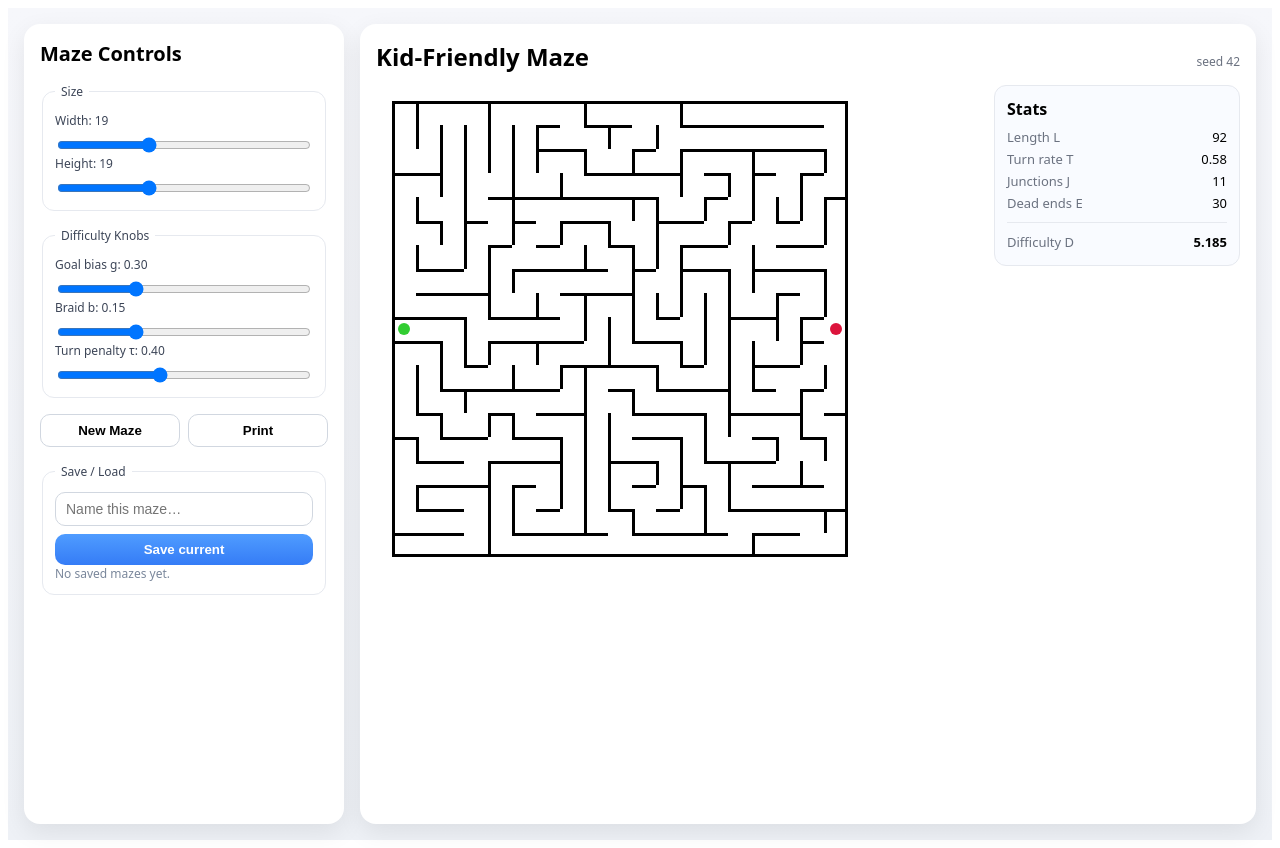
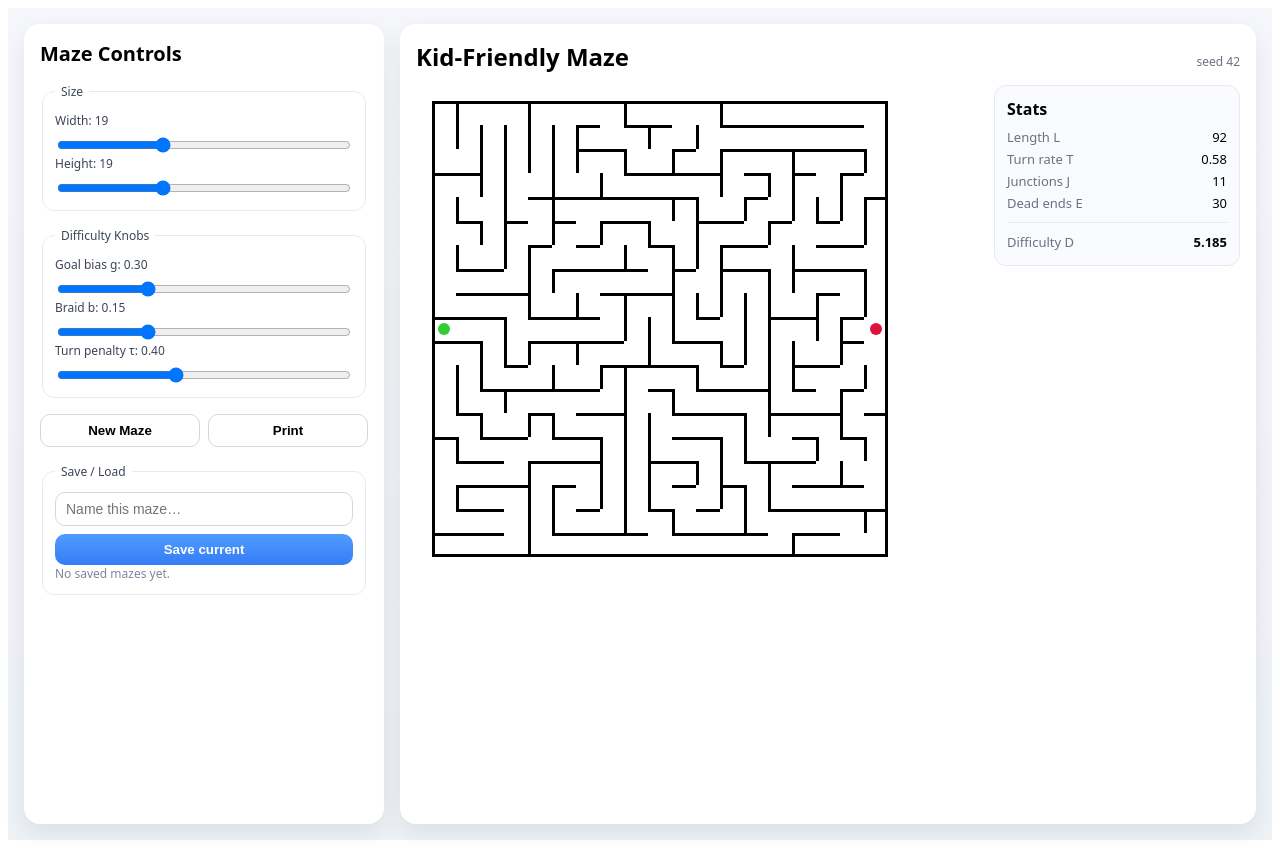
Before and after one commit to JENkt4k/maze-pwa, a React (Vite) app: page / in a window 1280 px wide. Built offline with nearby package versions, Linux system fonts and the light colour scheme.

Commit message:
updated code banner

```diff
--- a/src/App.tsx
+++ b/src/App.tsx
@@ -1,11 +1,12 @@
 import React, { useEffect, useMemo, useRef, useState } from "react";
-import { registerSW } from "virtual:pwa-register";   // ✅ keep this
+import { registerSW } from "virtual:pwa-register";   // simple & robust
 import { createMaze, toSVG } from "./maze";
 
+/* ----------------------- Types & localStorage helpers ----------------------- */
 
 type SavedMaze = {
-  id: string;                  // uuid-ish
-  name: string;                // user label
+  id: string;
+  name: string;
   params: {
     width: number;
     height: number;
@@ -14,10 +15,10 @@ type SavedMaze = {
     b: number;
     tau: number;
   };
-  createdAt: number;           // ms epoch
+  createdAt: number;
 };
 
-const STORAGE_KEY = 'savedMazes:v1';
+const STORAGE_KEY = "savedMazes:v1";
 
 function loadSaved(): SavedMaze[] {
   try {
@@ -25,7 +26,9 @@ function loadSaved(): SavedMaze[] {
     if (!raw) return [];
     const arr = JSON.parse(raw) as SavedMaze[];
     return Array.isArray(arr) ? arr : [];
-  } catch { return []; }
+  } catch {
+    return [];
+  }
 }
 
 function saveAll(list: SavedMaze[]) {
@@ -36,35 +39,84 @@ function uid() {
   return Math.random().toString(36).slice(2) + Date.now().toString(36);
 }
 
+/* ------------------------------ Install helper ----------------------------- */
+
+function usePWAInstall() {
+  const [deferred, setDeferred] = useState<any>(null);
+  const [canInstall, setCanInstall] = useState(false);
+
+  useEffect(() => {
+    const onBip = (e: any) => {
+      e.preventDefault();
+      setDeferred(e);
+      setCanInstall(true);
+    };
+    window.addEventListener("beforeinstallprompt", onBip);
+    return () => window.removeEventListener("beforeinstallprompt", onBip);
+  }, []);
+
+  async function install() {
+    if (!deferred) return;
+    setCanInstall(false);
+    await deferred.prompt();
+    setDeferred(null);
+  }
+
+  return { canInstall, install };
+}
+
+/* --------------------------------- Component -------------------------------- */
+
 export default function App() {
   // PWA status via registerSW (no React hook)
   const [needRefresh, setNeedRefresh] = useState(false);
   const [offlineReady, setOfflineReady] = useState(false);
   const updateSWRef = useRef<((reloadPage?: boolean) => void) | null>(null);
-  // --- Parameters / state ---
+
+  useEffect(() => {
+    const updateSW = registerSW({
+      immediate: true,
+      onNeedRefresh: () => setNeedRefresh(true),
+      onOfflineReady: () => setOfflineReady(true),
+    });
+    updateSWRef.current = updateSW;
+  }, []);
+
+  const { canInstall, install } = usePWAInstall();
+
+  // --- Maze parameters / state ---
   const [seed, setSeed] = useState(42);
   const [width, setWidth] = useState(19);
   const [height, setHeight] = useState(19);
-  const [g, setG] = useState(0.30);
+  const [g, setG] = useState(0.3);
   const [b, setB] = useState(0.15);
-  const [tau, setTau] = useState(0.40);
+  const [tau, setTau] = useState(0.4);
 
   const [saved, setSaved] = useState<SavedMaze[]>([]);
   const [selectedId, setSelectedId] = useState<string | null>(null);
-  const [saveName, setSaveName] = useState('');
+  const [saveName, setSaveName] = useState("");
 
-  // load saved list once
-  useEffect(() => { setSaved(loadSaved()); }, []);
+  useEffect(() => {
+    setSaved(loadSaved());
+  }, []);
 
   const { svg, stats, currentParams } = useMemo(() => {
     const params = { width, height, seed, g, b, tau };
     const { maze, stats } = createMaze(params);
-    const svg = toSVG(maze, { cell: 24, stroke: 3, margin: 16, showStartGoal: true });
+    const svg = toSVG(maze, {
+      cell: 24,
+      stroke: 3,
+      margin: 16,
+      showStartGoal: true,
+      startIcon: "🚀",
+      goalIcon: "🏁",
+      iconScale: 0.7,
+    });
     return { svg, stats, currentParams: params };
   }, [width, height, seed, g, b, tau]);
 
   function newMaze() {
-    setSeed(s => s + 1);
+    setSeed((s) => s + 1);
   }
 
   function handleSave() {
@@ -78,12 +130,12 @@ export default function App() {
     const next = [entry, ...saved];
     setSaved(next);
     saveAll(next);
-    setSaveName('');
+    setSaveName("");
     setSelectedId(entry.id);
   }
 
   function handleLoad(id: string) {
-    const item = saved.find(s => s.id === id);
+    const item = saved.find((s) => s.id === id);
     if (!item) return;
     const p = item.params;
     setWidth(p.width);
@@ -96,14 +148,13 @@ export default function App() {
   }
 
   function handleDelete(id: string) {
-    const next = saved.filter(s => s.id !== id);
+    const next = saved.filter((s) => s.id !== id);
     setSaved(next);
     saveAll(next);
     if (selectedId === id) setSelectedId(null);
   }
 
   function handlePrint() {
-    // Build a full minimal HTML doc with ONLY the SVG
     const html = `<!DOCTYPE html>
 <html>
 <head>
@@ -112,7 +163,6 @@ export default function App() {
 <style>
   html, body { margin: 0; padding: 0; background: #fff; }
   .wrap { display: flex; align-items: center; justify-content: center; min-height: 100vh; padding: 16px; }
-    /* Keep SVG inside margins on paper */
   svg { width: 95vw; height: auto; max-height: 95vh; }
   @page { margin: 10mm; }
   @media print { .wrap { padding: 0; } }
@@ -121,64 +171,85 @@ export default function App() {
 <body>
   <div class="wrap">${svg}</div>
   <script>
-      // Wait for layout to settle before printing
-      window.addEventListener('load', () => {
-        setTimeout(() => { window.print(); }, 0);
-      });
-      // Close after printing (optional)
+    window.addEventListener('load', () => { setTimeout(() => { window.print(); }, 0); });
     window.addEventListener('afterprint', () => { window.close(); });
   </script>
 </body>
 </html>`;
-
-    // Use a Blob URL instead of document.write (more reliable)
-    const blob = new Blob([html], { type: 'text/html' });
+    const blob = new Blob([html], { type: "text/html" });
     const url = URL.createObjectURL(blob);
-
-    const win = window.open(url, '_blank', 'noopener,noreferrer,width=900,height=1200');
-    if (!win) return; // popup blocked
-
-    // Revoke the object URL once the print window has loaded it
+    const win = window.open(url, "_blank", "noopener,noreferrer,width=900,height=1200");
+    if (!win) return;
     const cleanup = () => URL.revokeObjectURL(url);
-    // Some browsers fire 'load' on the opened window, others only on its document
-    win.addEventListener?.('load', cleanup);
-    // Fallback cleanup after a few seconds
+    win.addEventListener?.("load", cleanup);
     setTimeout(cleanup, 10000);
   }
 
   return (
-    <div style={{
-      minHeight: '100vh',
-      display: 'grid',
-      gridTemplateColumns: '320px 1fr',
+    <div
+      style={{
+        minHeight: "100vh",
+        display: "grid",
+        gridTemplateColumns: "minmax(0, 360px) 1fr",
         gap: 16,
         padding: 16,
-      fontFamily: 'system-ui, -apple-system, Segoe UI, Roboto, sans-serif',
-      background: 'linear-gradient(180deg,#f6f7fb,#eef1f6)'
-    }}>
-      {/* Sidebar controls */}
-      <aside style={{
-        background: '#fff',
+        fontFamily: "system-ui, -apple-system, Segoe UI, Roboto, sans-serif",
+        background: "linear-gradient(180deg,#f6f7fb,#eef1f6)",
+      }}
+    >
+      <style>
+        {`
+        @media (max-width: 840px) {
+          body > div:first-child { grid-template-columns: 1fr !important; }
+        }
+        svg { max-width: 100%; height: auto; }
+      `}
+      </style>
+
+      {/* Sidebar */}
+      <aside
+        style={{
+          background: "#fff",
           borderRadius: 16,
-        boxShadow: '0 8px 24px rgba(0,0,0,0.08)',
+          boxShadow: "0 8px 24px rgba(0,0,0,0.08)",
           padding: 16,
-        display: 'flex',
-        flexDirection: 'column',
-        gap: 16
-      }}>
-        <h2 style={{ margin: 0, fontSize: 20 }}>Maze Controls</h2>
+          display: "flex",
+          flexDirection: "column",
+          gap: 16,
+        }}
+      >
+        <h2 style={{ margin: 0, fontSize: 20, display: "flex", justifyContent: "space-between" }}>
+          Maze Controls
+          {canInstall && (
+            <button style={btnSm} onClick={install} title="Install app">
+              Install
+            </button>
+          )}
+        </h2>
 
         <fieldset style={fs}>
           <legend style={lg}>Size</legend>
           <Label>
             Width: {width}
-            <input type="range" min={7} max={41} step={2} value={width}
-                   onChange={e => setWidth(parseInt(e.target.value))}/>
+            <input
+              type="range"
+              min={7}
+              max={41}
+              step={2}
+              value={width}
+              onChange={(e) => setWidth(parseInt(e.target.value))}
+            />
           </Label>
           <Label>
             Height: {height}
-            <input type="range" min={7} max={41} step={2} value={height}
-                   onChange={e => setHeight(parseInt(e.target.value))}/>
+            <input
+              type="range"
+              min={7}
+              max={41}
+              step={2}
+              value={height}
+              onChange={(e) => setHeight(parseInt(e.target.value))}
+            />
           </Label>
         </fieldset>
 
@@ -186,144 +257,189 @@ export default function App() {
           <legend style={lg}>Difficulty Knobs</legend>
           <Label>
             Goal bias g: {g.toFixed(2)}
-            <input type="range" min={0} max={1} step={0.01} value={g}
-                   onChange={e => setG(parseFloat(e.target.value))}/>
+            <input
+              type="range"
+              min={0}
+              max={1}
+              step={0.01}
+              value={g}
+              onChange={(e) => setG(parseFloat(e.target.value))}
+            />
           </Label>
           <Label>
             Braid b: {b.toFixed(2)}
-            <input type="range" min={0} max={0.5} step={0.01} value={b}
-                   onChange={e => setB(parseFloat(e.target.value))}/>
+            <input
+              type="range"
+              min={0}
+              max={0.5}
+              step={0.01}
+              value={b}
+              onChange={(e) => setB(parseFloat(e.target.value))}
+            />
           </Label>
           <Label>
             Turn penalty τ: {tau.toFixed(2)}
-            <input type="range" min={0} max={1} step={0.01} value={tau}
-                   onChange={e => setTau(parseFloat(e.target.value))}/>
+            <input
+              type="range"
+              min={0}
+              max={1}
+              step={0.01}
+              value={tau}
+              onChange={(e) => setTau(parseFloat(e.target.value))}
+            />
           </Label>
         </fieldset>
 
-        <div style={{ display: 'grid', gridTemplateColumns: '1fr 1fr', gap: 8 }}>
-          <button style={btn} onClick={newMaze}>New Maze</button>
-          <button style={btn} onClick={handlePrint}>Print</button>
+        <div style={{ display: "grid", gridTemplateColumns: "1fr 1fr", gap: 8 }}>
+          <button style={btn} onClick={newMaze}>
+            New Maze
+          </button>
+          <button style={btn} onClick={handlePrint}>
+            Print
+          </button>
         </div>
 
         <fieldset style={fs}>
           <legend style={lg}>Save / Load</legend>
-          <div style={{ display: 'grid', gap: 8 }}>
+          <div style={{ display: "grid", gap: 8 }}>
             <input
               placeholder="Name this maze…"
               value={saveName}
-              onChange={e => setSaveName(e.target.value)}
+              onChange={(e) => setSaveName(e.target.value)}
               style={inp}
             />
-            <button style={btnPrimary} onClick={handleSave}>Save current</button>
+            <button style={btnPrimary} onClick={handleSave}>
+              Save current
+            </button>
           </div>
 
           {saved.length > 0 ? (
-            <div style={{ marginTop: 12, display: 'grid', gap: 6, maxHeight: 220, overflow: 'auto' }}>
-              {saved.map(sv => (
-                <div key={sv.id} style={{
-                  border: '1px solid #e6e9ef',
+            <div style={{ marginTop: 12, display: "grid", gap: 6, maxHeight: 220, overflow: "auto" }}>
+              {saved.map((sv) => (
+                <div
+                  key={sv.id}
+                  style={{
+                    border: "1px solid #e6e9ef",
                     borderRadius: 10,
                     padding: 8,
-                  background: sv.id === selectedId ? '#f0f6ff' : '#fafbff',
-                  display: 'grid',
-                  gridTemplateColumns: '1fr auto',
-                  alignItems: 'center',
-                  gap: 8
-                }}>
+                    background: sv.id === selectedId ? "#f0f6ff" : "#fafbff",
+                    display: "grid",
+                    gridTemplateColumns: "1fr auto",
+                    alignItems: "center",
+                    gap: 8,
+                  }}
+                >
                   <div>
                     <div style={{ fontWeight: 600, fontSize: 14 }}>{sv.name}</div>
-                    <div style={{ fontSize: 12, color: '#586174' }}>
-                      {sv.params.width}×{sv.params.height}, seed {sv.params.seed}, g {sv.params.g.toFixed(2)}, b {sv.params.b.toFixed(2)}, τ {sv.params.tau.toFixed(2)}
+                    <div style={{ fontSize: 12, color: "#586174" }}>
+                      {sv.params.width}×{sv.params.height}, seed {sv.params.seed}, g {sv.params.g.toFixed(2)}, b{" "}
+                      {sv.params.b.toFixed(2)}, τ {sv.params.tau.toFixed(2)}
                     </div>
                   </div>
-                  <div style={{ display: 'flex', gap: 6 }}>
-                    <button style={btnSm} onClick={() => handleLoad(sv.id)}>Load</button>
-                    <button style={btnDangerSm} onClick={() => handleDelete(sv.id)}>Delete</button>
+                  <div style={{ display: "flex", gap: 6 }}>
+                    <button style={btnSm} onClick={() => handleLoad(sv.id)}>
+                      Load
+                    </button>
+                    <button style={btnDangerSm} onClick={() => handleDelete(sv.id)}>
+                      Delete
+                    </button>
                   </div>
                 </div>
               ))}
             </div>
           ) : (
-            <div style={{ fontSize: 12, color: '#7a879b' }}>No saved mazes yet.</div>
+            <div style={{ fontSize: 12, color: "#7a879b" }}>No saved mazes yet.</div>
           )}
         </fieldset>
       </aside>
 
-      {/* Main canvas */}
-      <main style={{
-        background: '#fff',
+      {/* Main panel */}
+      <main
+        style={{
+          background: "#fff",
           borderRadius: 16,
-        boxShadow: '0 8px 24px rgba(0,0,0,0.08)',
+          boxShadow: "0 8px 24px rgba(0,0,0,0.08)",
           padding: 16,
-        display: 'grid',
-        gridTemplateRows: 'auto auto 1fr',
-        gap: 12
-      }}>
-        <header style={{ display: 'flex', alignItems: 'baseline', justifyContent: 'space-between' }}>
+          display: "grid",
+          gridTemplateRows: "auto auto 1fr",
+          gap: 12,
+        }}
+      >
+        <header style={{ display: "flex", alignItems: "baseline", justifyContent: "space-between" }}>
           <h1 style={{ margin: 0, fontSize: 24 }}>Kid-Friendly Maze</h1>
-          <div style={{ color: '#6b7280', fontSize: 12 }}>
-            seed {seed}
-          </div>
+          <div style={{ color: "#6b7280", fontSize: 12 }}>seed {seed}</div>
         </header>
 
-        <section style={{
-          display: 'grid',
-          gridTemplateColumns: '1fr auto',
-          alignItems: 'start',
-          gap: 16
-        }}>
-          <div dangerouslySetInnerHTML={{ __html: svg }} />
-          <div style={{
-            border: '1px solid #e6e9ef',
+        <section
+          style={{
+            display: "grid",
+            gridTemplateColumns: "1fr auto",
+            alignItems: "start",
+            gap: 16,
+          }}
+        >
+          <div id="print-maze-only" dangerouslySetInnerHTML={{ __html: svg }} />
+          <div
+            style={{
+              border: "1px solid #e6e9ef",
               borderRadius: 12,
               padding: 12,
               minWidth: 220,
-            background: '#f9fbff'
-          }}>
+              background: "#f9fbff",
+            }}
+          >
             <div style={{ fontWeight: 600, marginBottom: 6 }}>Stats</div>
             <Stat label="Length L" value={stats.L} />
             <Stat label="Turn rate T" value={stats.T.toFixed(2)} />
             <Stat label="Junctions J" value={stats.J} />
             <Stat label="Dead ends E" value={stats.E} />
-            <div style={{ height: 1, background: '#e6e9ef', margin: '8px 0' }} />
+            <div style={{ height: 1, background: "#e6e9ef", margin: "8px 0" }} />
             <Stat label="Difficulty D" value={stats.D.toFixed(3)} strong />
           </div>
         </section>
       </main>
+
+      {/* PWA banner (fixed overlay) */}
       {(offlineReady || needRefresh) && (
-  <div style={{
-    position:'fixed', left:16, right:16, bottom:16, zIndex:50,
-    background:'#111827', color:'#fff', borderRadius:12, padding:12,
-    display:'flex', gap:8, alignItems:'center', justifyContent:'space-between',
-    boxShadow:'0 12px 30px rgba(0,0,0,.25)'
-  }}>
-    <span>
-      {offlineReady ? 'App is ready to work offline.' : 'A new version is available.'}
-    </span>
-    <div style={{display:'flex', gap:8}}>
+        <div
+          style={{
+            position: "fixed",
+            left: 16,
+            right: 16,
+            bottom: 16,
+            zIndex: 50,
+            background: "#111827",
+            color: "#fff",
+            borderRadius: 12,
+            padding: 12,
+            display: "flex",
+            gap: 8,
+            alignItems: "center",
+            justifyContent: "space-between",
+            boxShadow: "0 12px 30px rgba(0,0,0,.25)",
+          }}
+        >
+          <span>{offlineReady ? "App is ready to work offline." : "A new version is available."}</span>
+          <div style={{ display: "flex", gap: 8 }}>
             {needRefresh && (
               <button
-          onClick={() => updateSWRef.current?.(true)}  // ✅ use ref
-          style={{
-            padding:'6px 10px',
-            borderRadius:8,
-            border:'none',
-            background:'#34d399',
-            color:'#111'
-          }}
+                onClick={() => updateSWRef.current?.(true)} // skip waiting & reload
+                style={{ padding: "6px 10px", borderRadius: 8, border: "none", background: "#34d399", color: "#111" }}
               >
                 Update
               </button>
             )}
             <button
-        onClick={() => { setNeedRefresh(false); setOfflineReady(false); }}
+              onClick={() => {
+                setNeedRefresh(false);
+                setOfflineReady(false);
+              }}
               style={{
-          padding:'6px 10px',
-          borderRadius:8,
-          border:'1px solid #374151',
-          background:'transparent',
-          color:'#fff'
+                padding: "6px 10px",
+                borderRadius: 8,
+                border: "1px solid #374151",
+                background: "transparent",
+                color: "#fff",
               }}
             >
               Close
@@ -331,64 +447,63 @@ export default function App() {
           </div>
         </div>
       )}
-
     </div>
   );
 }
 
-/* ------- tiny UI helpers (inline “design system”) ------- */
+/* ------------------------------- UI helpers -------------------------------- */
 
 function Label({ children }: { children: React.ReactNode }) {
-  return <label style={{ display: 'grid', gap: 6, fontSize: 12, color: '#3c4557' }}>{children}</label>;
+  return <label style={{ display: "grid", gap: 6, fontSize: 12, color: "#3c4557" }}>{children}</label>;
 }
-function Stat({ label, value, strong }: { label: string, value: string | number, strong?: boolean }) {
+function Stat({ label, value, strong }: { label: string; value: string | number; strong?: boolean }) {
   return (
-    <div style={{ display: 'flex', justifyContent: 'space-between', fontSize: 13, padding: '2px 0' }}>
-      <span style={{ color: '#6b7280' }}>{label}</span>
+    <div style={{ display: "flex", justifyContent: "space-between", fontSize: 13, padding: "2px 0" }}>
+      <span style={{ color: "#6b7280" }}>{label}</span>
       <span style={{ fontWeight: strong ? 700 : 500 }}>{value}</span>
     </div>
   );
 }
 
 const fs: React.CSSProperties = {
-  border: '1px solid #e6e9ef',
+  border: "1px solid #e6e9ef",
   borderRadius: 12,
-  padding: 12
+  padding: 12,
 };
 const lg: React.CSSProperties = {
   fontSize: 12,
-  color: '#3c4557',
-  padding: '0 6px'
+  color: "#3c4557",
+  padding: "0 6px",
 };
 const btn: React.CSSProperties = {
-  appearance: 'none',
-  border: '1px solid #d1d7e0',
+  appearance: "none",
+  border: "1px solid #d1d7e0",
   borderRadius: 10,
-  padding: '8px 10px',
-  background: '#fff',
-  cursor: 'pointer',
-  fontWeight: 600
+  padding: "8px 10px",
+  background: "#fff",
+  cursor: "pointer",
+  fontWeight: 600,
 };
 const btnPrimary: React.CSSProperties = {
   ...btn,
-  background: 'linear-gradient(180deg,#4f9cff,#357cf6)',
-  color: 'white',
-  border: 'none'
+  background: "linear-gradient(180deg,#4f9cff,#357cf6)",
+  color: "white",
+  border: "none",
 };
 const btnSm: React.CSSProperties = {
   ...btn,
-  padding: '6px 8px',
-  fontSize: 12
+  padding: "6px 8px",
+  fontSize: 12,
 };
 const btnDangerSm: React.CSSProperties = {
   ...btnSm,
-  background: 'linear-gradient(180deg,#ff6b6b,#e35151)',
-  color: '#fff',
-  border: 'none'
+  background: "linear-gradient(180deg,#ff6b6b,#e35151)",
+  color: "#fff",
+  border: "none",
 };
 const inp: React.CSSProperties = {
-  border: '1px solid #d1d7e0',
+  border: "1px solid #d1d7e0",
   borderRadius: 10,
-  padding: '8px 10px',
-  fontSize: 14
+  padding: "8px 10px",
+  fontSize: 14,
 };
```
Lines whose indentation alone changed are shown as unchanged.
